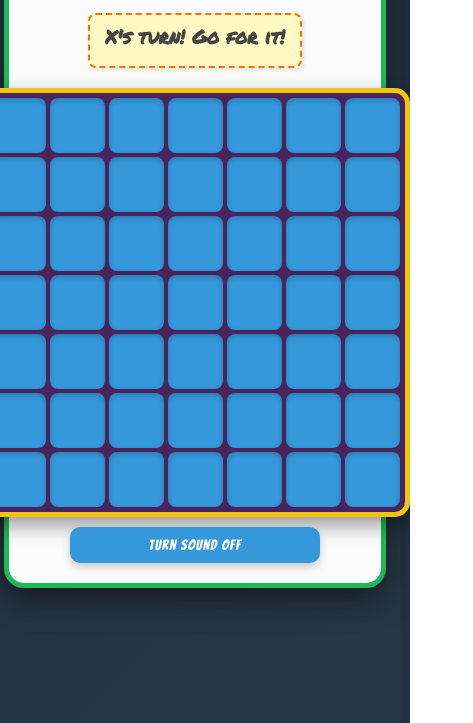
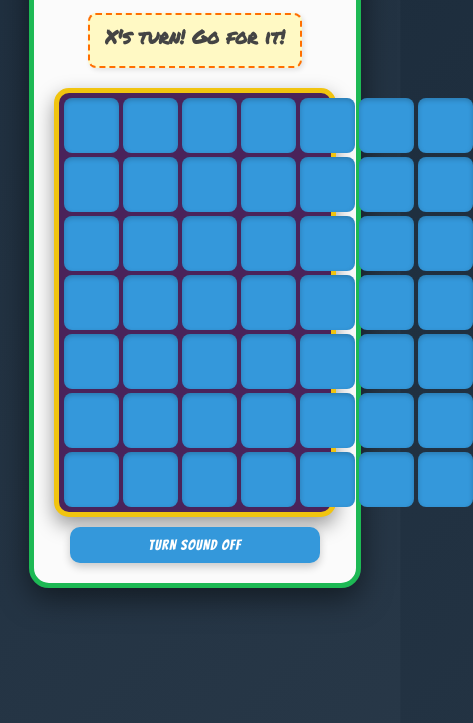
Before and after one commit to jashu531/tictactoe, a plain HTML site: page index.html in a window 390 px wide. Both pictures are taken after a click on the button "PLAYER VS PLAYER (LOCAL)". Shown: the part 121-844 px from the top of the page, 473 px wide, since content can reach past the window. Drawn offline with Linux system fonts and the light colour scheme.

Commit message:
Update index.html

```diff
--- a/index.html
+++ b/index.html
@@ -60,6 +60,8 @@
       /* Vibrant border matching website accents */
       border: 5px solid #1db954; /* Vibrant green border */
       color: #333; /* Dark text inside container */
+      /* Added box-sizing for better padding/border handling */
+      box-sizing: border-box;
     }
 
     /* --- Branding --- */
@@ -206,20 +208,33 @@
       box-shadow: 0 8px 20px rgba(0, 0, 0, 0.4); /* Add shadow */
       /* Initially hidden, JS shows it */
       display: none; /* <-- Hide by default */
+      /* Added box-sizing for board padding/border */
+      box-sizing: border-box;
+      /* Added margin auto to center if it's smaller than container */
+      margin-left: auto;
+      margin-right: auto;
     }
 
     /* Responsive adjustment for smaller screens */
     @media (max-width: 420px) {
          .board {
-             grid-template-columns: repeat(7, 40px); /* Smaller cells */
-             grid-template-rows: repeat(7, 40px); /* Smaller cells */
-             gap: 4px;
-             padding: 5px;
+             /* FIX: Use flexible units (fr) for columns/rows */
+             grid-template-columns: repeat(7, 1fr); /* Columns take equal fractions of available space */
+             grid-template-rows: repeat(7, 1fr); /* Rows take equal fractions of available space (makes cells square) */
+             gap: 4px; /* Slightly smaller gap */
+             padding: 5px; /* Reduced padding */
+             /* FIX: Ensure board shrinks to fit container */
+             width: 100%; /* Try to fill container */
+             max-width: 100%; /* Don't exceed container's width */
          }
          .cell {
-             width: 40px;
-             height: 40px;
-             font-size: 1.2rem;
+             /* FIX: Remove fixed width/height, let grid define size */
+             /* width: 40px; */
+             /* height: 40px; */
+             font-size: 1.2rem; /* Adjust font size */
+              /* Added min-width/height to prevent potential grid issues */
+             min-width: 0;
+             min-height: 0;
          }
          .branding {
             font-size: 2em;
@@ -233,7 +248,7 @@
              padding: 10px 15px;
          }
          .game-container {
-             padding: 20px;
+             padding: 20px; /* Reduced padding */
          }
           .difficulty-selection {
              max-width: 250px; /* Adjust for smaller screen */
@@ -247,6 +262,7 @@
     /* --- Board Cells --- */
      /* Keeping original cell colors for contrast */
     .cell {
+      /* These values are for desktop/larger screens */
       width: 55px; /* Match grid size */
       height: 55px; /* Match grid size */
       background-color: #3498db; /* Vibrant blue */
@@ -1583,8 +1599,11 @@
         // Clear existing cells from the DOM
         boardElement.innerHTML = '';
          // Set grid dimensions based on N (redundant if in CSS, but safe)
-         boardElement.style.gridTemplateColumns = `repeat(${N}, auto)`; // Use auto to let cell width define column size
-         boardElement.style.gridTemplateRows = `repeat(${N}, auto)`;
+         // NOTE: For responsiveness, the actual column/row sizing is now handled by the @media query CSS using 'fr' units
+         // The 'auto' here serves as a default for desktop if the media query doesn't apply.
+         boardElement.style.gridTemplateColumns = `repeat(${N}, auto)`; // Use auto to let cell size define column size by default
+         boardElement.style.gridTemplateRows = `repeat(${N}, auto)`; // Use auto to let cell size define row size by default
+
 
         // Validate input board state
         if (!boardToRender || !Array.isArray(boardToRender) || boardToRender.length !== N * N) {
```
